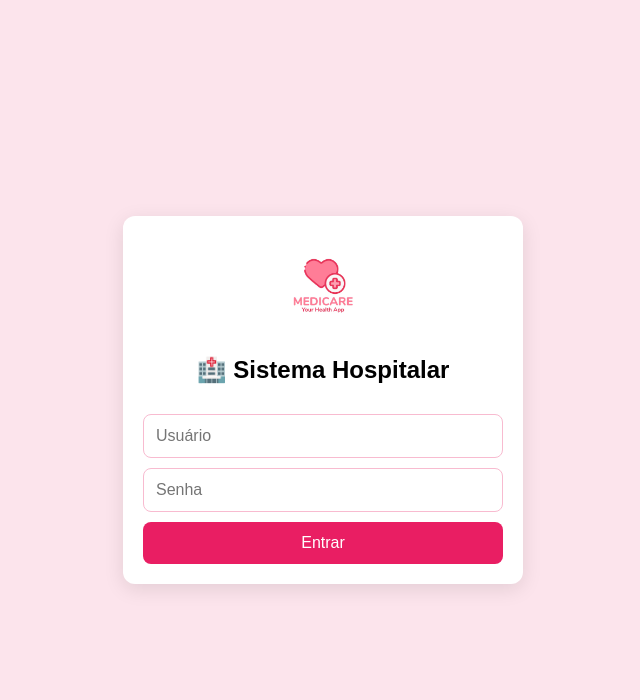
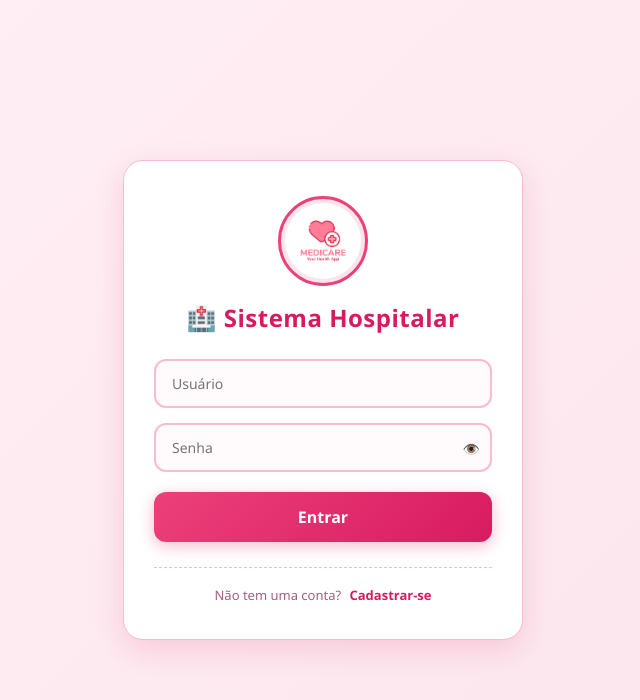
Before and after one commit to priscila-vila9/projeto-sentinela, a website: page frontend/index.html in a window 1280 px wide. Shown: the whole page, without its empty margins (317-957 px from the left). Drawn offline with Linux system fonts and the light colour scheme; files that its build step writes are made by us from their sources.

Commit message:
Update index.html

```diff
--- a/frontend/index.html
+++ b/frontend/index.html
@@ -4,10 +4,166 @@
 <head>
   <meta charset="UTF-8">
   <meta name="viewport" content="width=device-width, initial-scale=1.0">
-
   <title>Sistema Hospitalar - Login</title>
 
-  <link rel="stylesheet" href="style.css">
+  <style>
+    :root {
+      --rosa-escuro: #d81b60;
+      --rosa-medio: #ec407a;
+      --rosa-claro: #f48fb1;
+      --rosa-suave: #fce4ec;
+      --fundo: #fff0f5;
+      --texto: #4a2c3d;
+      --sombra: rgba(216, 27, 96, 0.15);
+    }
+
+    * {
+      box-sizing: border-box;
+      margin: 0;
+      padding: 0;
+      font-family: 'Segoe UI', Tahoma, Geneva, Verdana, sans-serif;
+    }
+
+    body {
+      background: linear-gradient(135deg, #fff0f5 0%, #fce4ec 100%);
+      min-height: 100vh;
+      display: flex;
+      justify-content: center;
+      align-items: center;
+      padding: 20px;
+      color: var(--texto);
+    }
+
+    /* Container centralizado */
+    .container {
+      background: #ffffff;
+      padding: 35px 30px;
+      border-radius: 20px;
+      box-shadow: 0 10px 30px var(--sombra);
+      width: 100%;
+      max-width: 400px;
+      border: 1px solid #f8bbd0;
+      display: flex;
+      flex-direction: column;
+      align-items: center;
+      text-align: center;
+    }
+
+    /* Logo centralizada com estilo circular */
+    .logo {
+      width: 90px;
+      height: 90px;
+      object-fit: cover;
+      border-radius: 50%;
+      border: 3px solid var(--rosa-medio);
+      margin-bottom: 15px;
+      background-color: var(--rosa-suave);
+      padding: 4px;
+    }
+
+    h2 {
+      color: var(--rosa-escuro);
+      font-size: 24px;
+      font-weight: 700;
+      margin-bottom: 25px;
+      letter-spacing: 0.5px;
+    }
+
+    /* Formulário ocupar 100% da largura útil */
+    .login-form {
+      width: 100%;
+      display: flex;
+      flex-direction: column;
+      gap: 15px;
+    }
+
+    /* Inputs estilizados */
+    .input-group {
+      position: relative;
+      width: 100%;
+    }
+
+    input[type="text"],
+    input[type="password"] {
+      width: 100%;
+      padding: 13px 16px;
+      border: 2px solid #f8bbd0;
+      border-radius: 12px;
+      outline: none;
+      font-size: 14px;
+      background-color: #fffafc;
+      color: var(--texto);
+      transition: all 0.3s ease;
+    }
+
+    input[type="text"]:focus,
+    input[type="password"]:focus {
+      border-color: var(--rosa-medio);
+      background-color: #ffffff;
+      box-shadow: 0 0 0 4px rgba(236, 64, 122, 0.15);
+    }
+
+    /* Botão Principal */
+    button[type="submit"] {
+      width: 100%;
+      padding: 14px;
+      background: linear-gradient(135deg, var(--rosa-medio) 0%, var(--rosa-escuro) 100%);
+      color: white;
+      border: none;
+      border-radius: 12px;
+      font-size: 16px;
+      font-weight: bold;
+      cursor: pointer;
+      box-shadow: 0 4px 15px rgba(216, 27, 96, 0.3);
+      transition: transform 0.2s, box-shadow 0.2s;
+      margin-top: 5px;
+    }
+
+    button[type="submit"]:hover {
+      transform: translateY(-2px);
+      box-shadow: 0 6px 20px rgba(216, 27, 96, 0.4);
+    }
+
+    button[type="submit"]:active {
+      transform: translateY(0);
+    }
+
+    /* Área de Cadastro / Links adicionais */
+    .cadastro-box {
+      margin-top: 25px;
+      padding-top: 18px;
+      border-top: 1px dashed #f8bbd0;
+      width: 100%;
+      font-size: 13px;
+      color: #a0607e;
+    }
+
+    .cadastro-box a {
+      color: var(--rosa-escuro);
+      font-weight: bold;
+      text-decoration: none;
+      margin-left: 5px;
+      transition: color 0.2s;
+    }
+
+    .cadastro-box a:hover {
+      text-decoration: underline;
+      color: var(--rosa-medio);
+    }
+
+    /* Botão simples para revelar/ocultar senha */
+    .toggle-senha {
+      position: absolute;
+      right: 12px;
+      top: 50%;
+      transform: translateY(-50%);
+      background: none;
+      border: none;
+      cursor: pointer;
+      font-size: 14px;
+      color: var(--rosa-medio);
+    }
+  </style>
 </head>
 
 <body>
@@ -20,10 +176,11 @@
       class="logo"
     >
 
-    <h2 style="text-align: center;">🏥 Sistema Hospitalar</h2>
+    <h2>🏥 Sistema Hospitalar</h2>
 
     <form class="login-form" onsubmit="login(); return false;">
 
+      <div class="input-group">
         <input
           id="usuario"
           type="text"
@@ -31,7 +188,9 @@
           autocomplete="username"
           required
         >
+      </div>
 
+      <div class="input-group">
         <input
           id="senha"
           type="password"
@@ -39,12 +198,20 @@
           autocomplete="current-password"
           required
         >
+        <button type="button" class="toggle-senha" onclick="toggleSenhaVisivel()" title="Mostrar/Ocultar Senha">👁️</button>
+      </div>
 
       <button type="submit">
         Entrar
       </button>
 
     </form>
+
+    <!-- Seção de Cadastro / Acesso -->
+    <div class="cadastro-box">
+      <span>Não tem uma conta?</span>
+      <a href="cadastro.html">Cadastrar-se</a>
+    </div>
 
   </main>
 
@@ -95,6 +262,16 @@
 
     }
 
+    // Função utilitária para mostrar/ocultar senha
+    function toggleSenhaVisivel() {
+      const campoSenha = document.getElementById("senha");
+      if (campoSenha.type === "password") {
+        campoSenha.type = "text";
+      } else {
+        campoSenha.type = "password";
+      }
+    }
+
   </script>
 
 </body>
```
Lines whose indentation alone changed are shown as unchanged.
